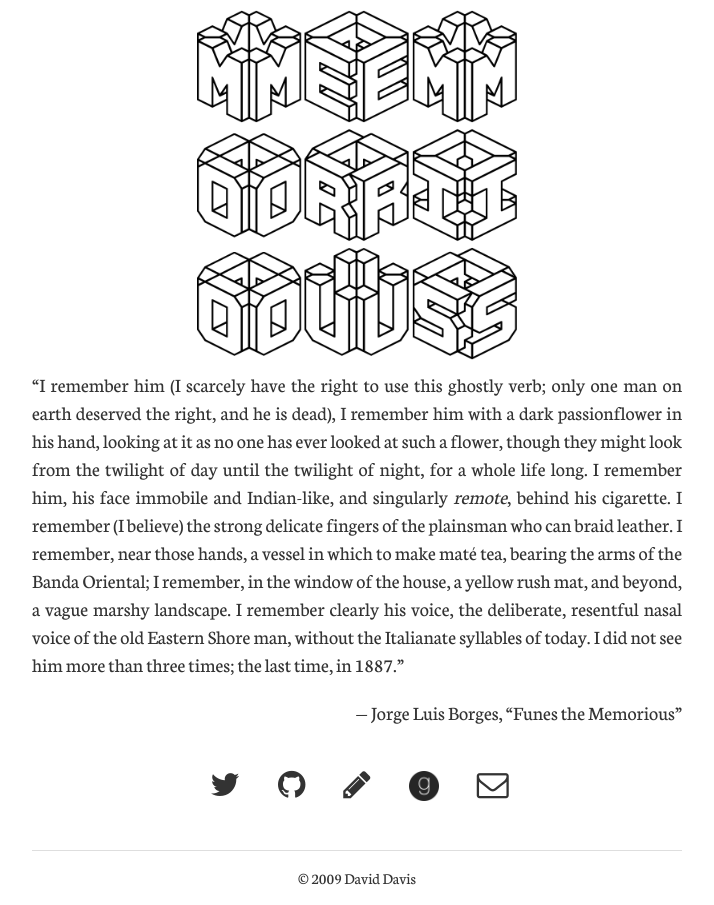
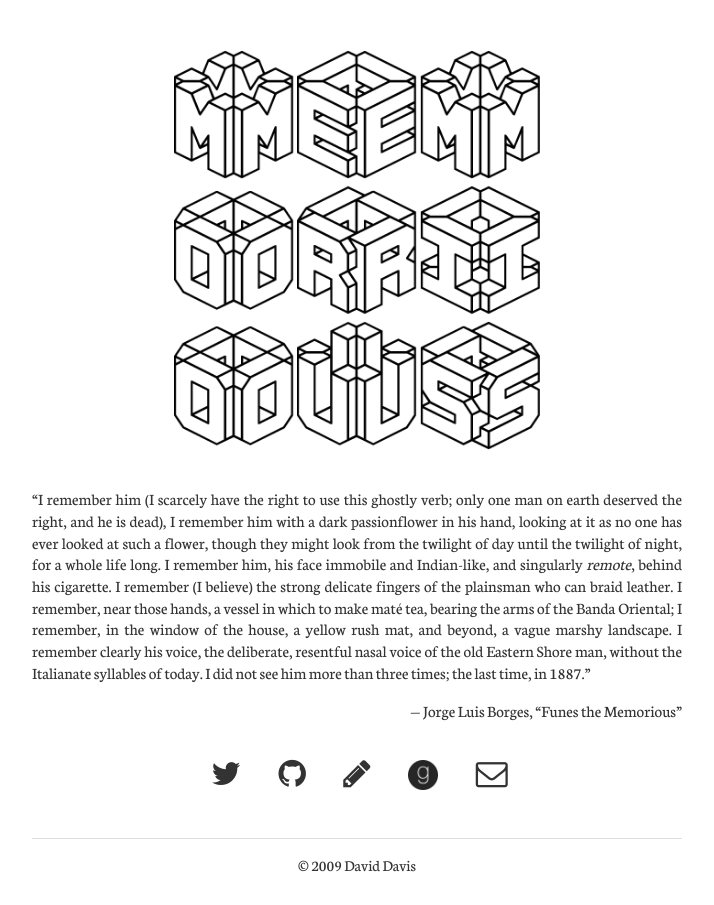
Before and after one commit to daviddavis/memorious, a Flask app: page / in a window 1280 px wide. Shown: the whole page, without its empty margins (283-997 px from the left). After the commit the page ends 872 px from the top, so only its background shows below. Run offline with Flask 2, Linux system fonts and the light colour scheme.

Commit message:
Worked on formatting

```diff
--- a/wsgi/static/application.css
+++ b/wsgi/static/application.css
@@ -5,16 +5,16 @@ div {
   text-align: center;
 }
 #logo {
-  margin: 0 0 0px;
-  height: 350px;
+  margin: 40px 0 30px;
+  height: 400px;
 }
 p {
   width: 650px;
   font-family: Neuton, Georgia, Serif;
   margin: 0.5em auto 1em;
   text-align: justify;
-  font-size: 15pt;
-  line-height: 1.4em;
+  font-size: 12.5pt;
+  line-height: 1.3em;
   font-weight: 200;
   color: #333
 }
```
